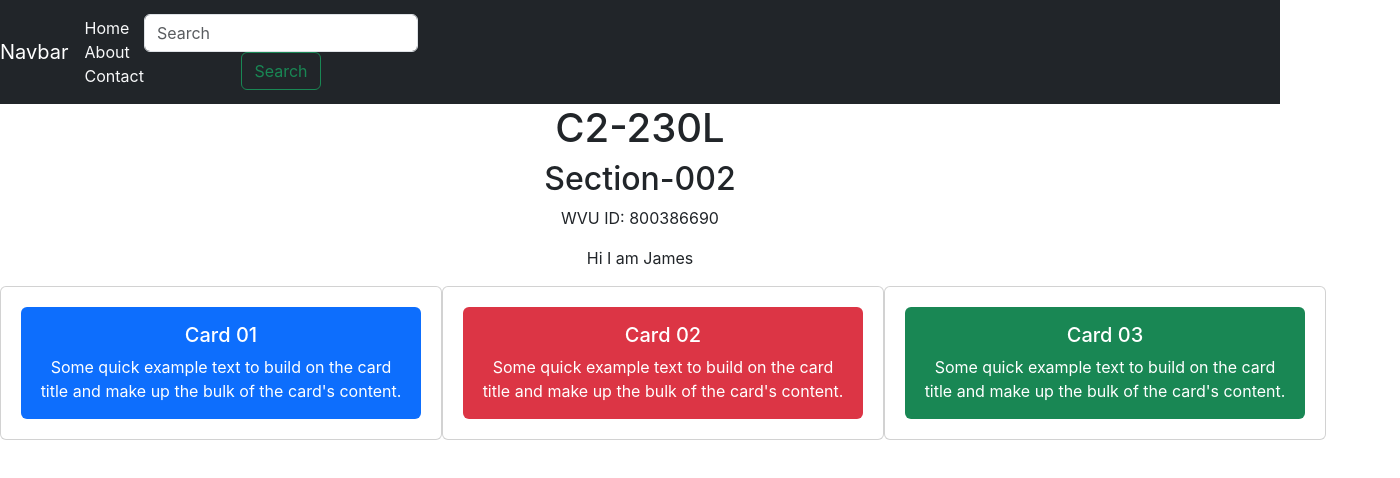
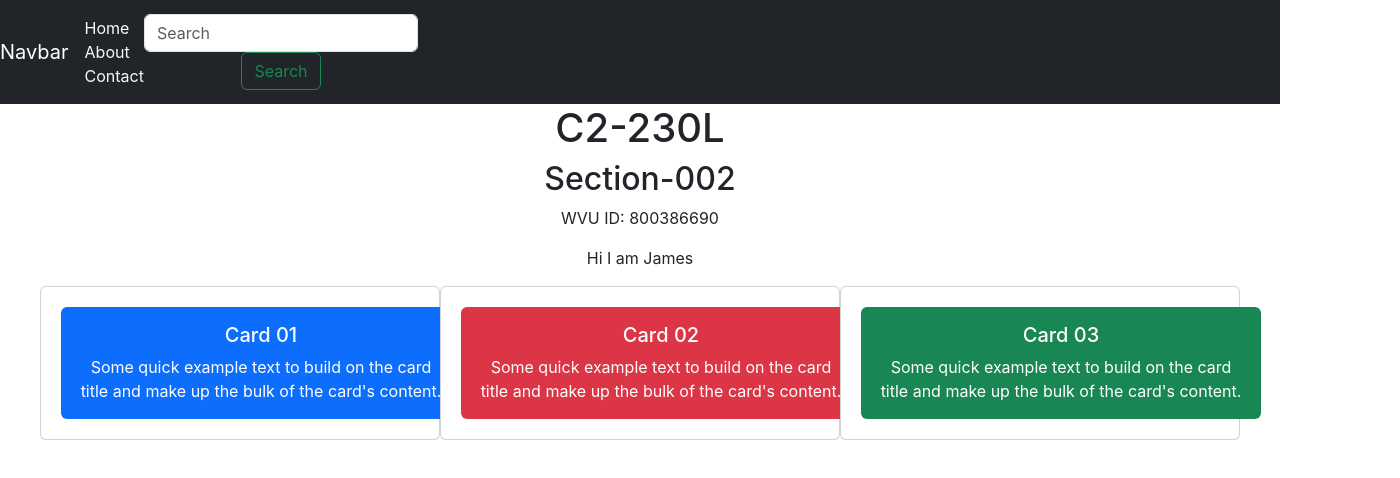
Before and after one commit to Jimbabwe10/Lab, a React (Create React App) app: page / in a window 1280 px wide. Shown: the top 478 px of the page, 1400 px wide, since content can reach past the window. Built offline with nearby package versions, Linux system fonts and the light colour scheme; the HTML template or start-up script is replaced by a standard one.

Commit message:
Update Card.js

```diff
--- a/src/Card.js
+++ b/src/Card.js
@@ -4,7 +4,7 @@ import { Card } from 'react-bootstrap';
 const CustomCards = () => {
     return (
         <div>
-            <div class="col" style={{ width: 1400, display: 'inline-flex'}}>
+            <div style={{ width: 1200, display: 'inline-flex'}}>
             <Card>
                     <div class="bg-primary text-white rounded col-sm" style={{ width: 400, display: 'inline-flex', margin: 20 }}>
                 <Card.Body>
```
